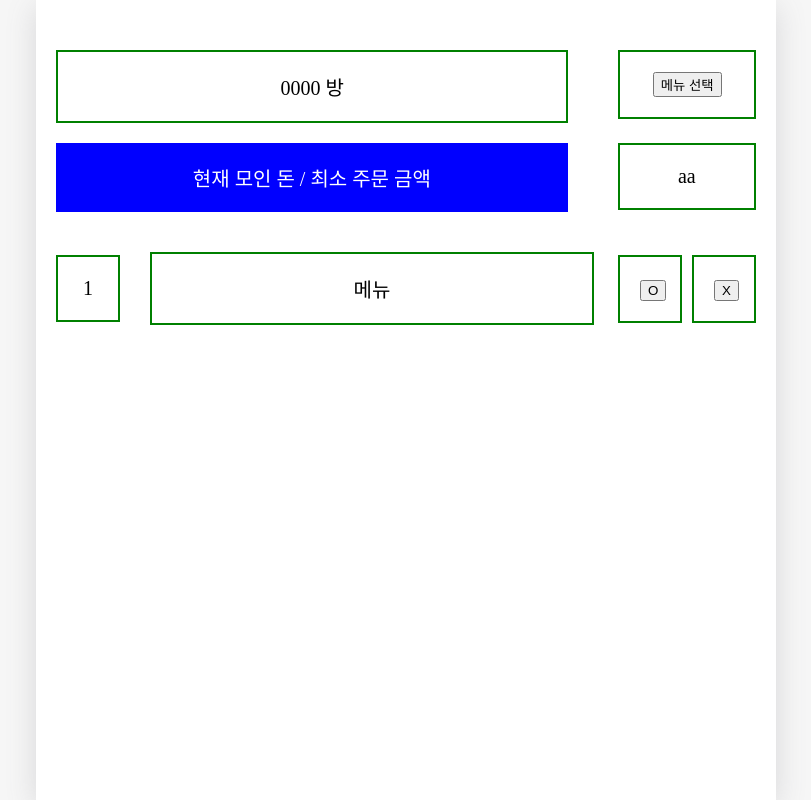
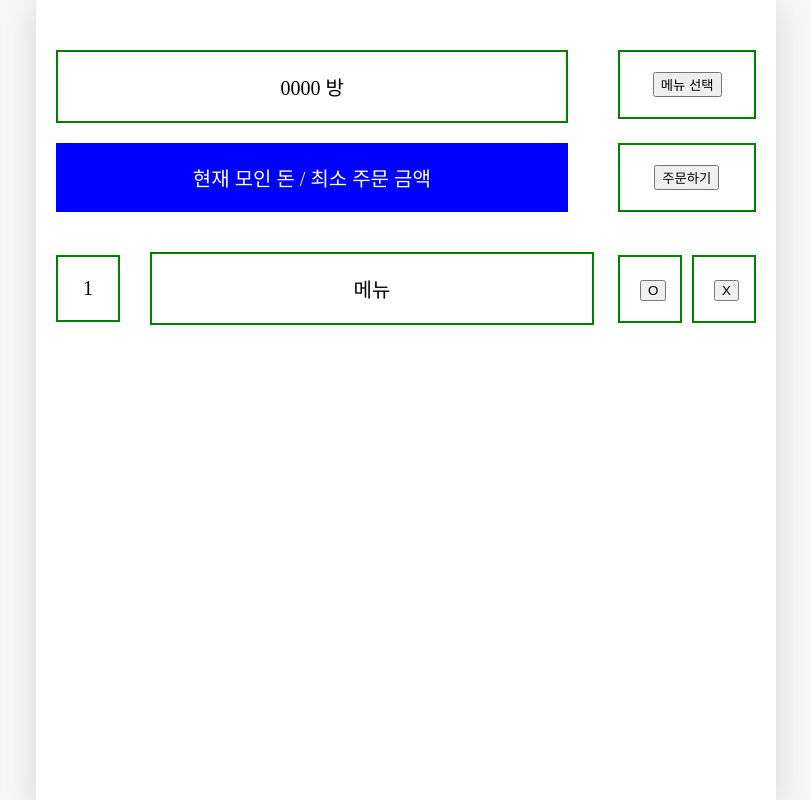
Before and after one commit to 2nd-HUFSummer-Hackathon/SPotato, a React (Create React App) app in the folder domdelivery/: page /match in a window 1280 px wide. Shown: the whole page, without its empty margins (234-1045 px from the left). Built offline with nearby package versions, Linux system fonts and the light colour scheme.

Commit message:
match update

```diff
--- a/domdelivery/src/pages/Match.js
+++ b/domdelivery/src/pages/Match.js
@@ -16,7 +16,9 @@ function Match() {
 
         <div style={{display: "flex", alignItems: "flex-start", marginTop:"20px"}}>
           <div style={{color:"white", backgroundColor:"blue", padding:"20px",width:"500px"}}>현재 모인 돈 / 최소 주문 금액</div>
-          <div style={{borderWidth: 2, borderColor:'green', borderStyle:"solid", padding:"20px", marginLeft:"50px", width:"100px"}}>aa</div>
+          <div style={{borderWidth: 2, borderColor:'green', borderStyle:"solid", padding:"20px", marginLeft:"50px", width:"100px"}}>
+            <OurButton text={"주문하기"}/>
+          </div>
         </div>
       </div>
 
```
